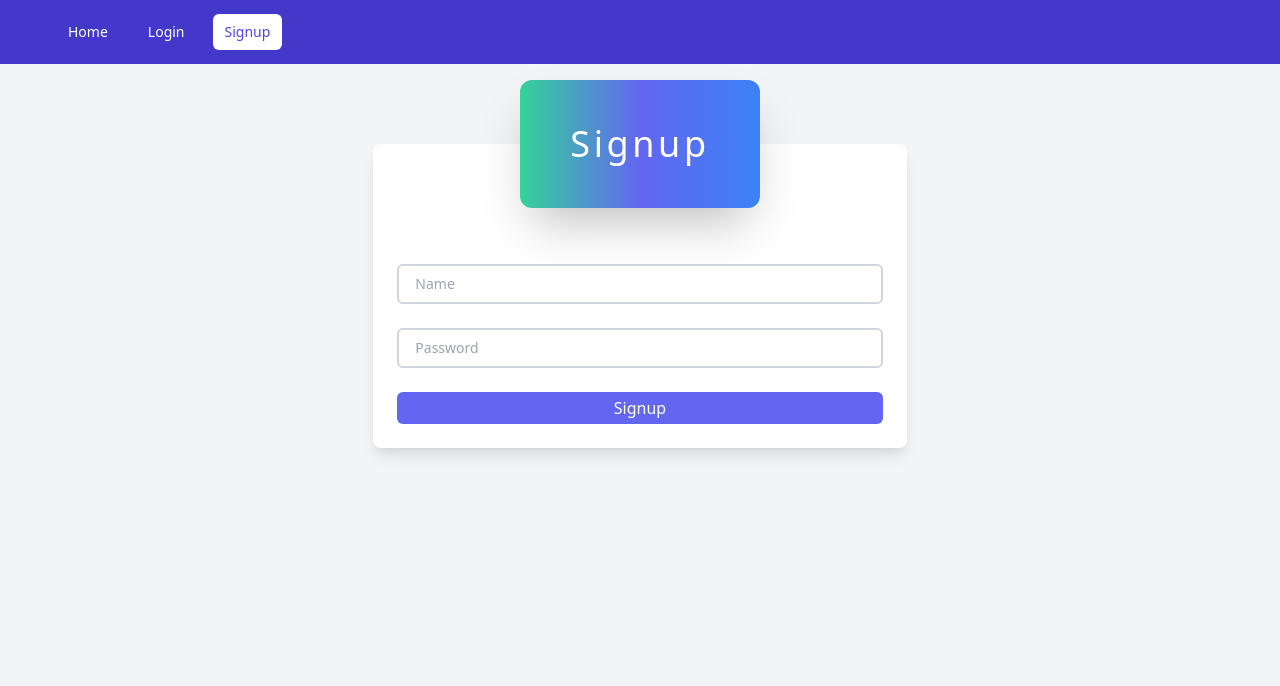
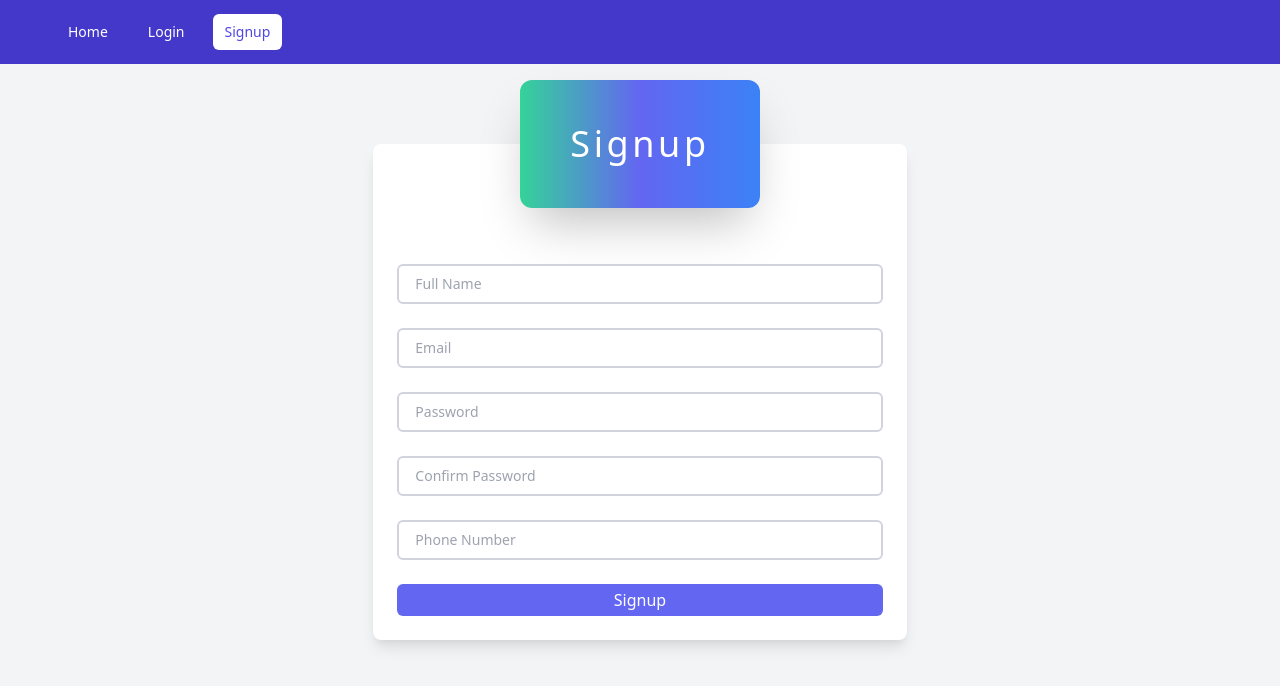
Before and after one commit to VinitTomar/reactjs-assignment, a Next.js app: page /signup in a window 1280 px wide. Shown: the top 686 px of the page. Built offline with nearby package versions, Linux system fonts and the light colour scheme.

Commit message:
singup form setup email async validator added

```diff
--- a/components/input.tsx
+++ b/components/input.tsx
@@ -4,9 +4,10 @@ import { useState } from "react";
 
 export default function Input(props: any) {
 
-  const { label, classes, ...inputProps } = props;
+  const { label, classes, isValidating, validate, ...inputProps } = props;
   const [labelAtTop, setLabelAtTop] = useState(false);
-  const [field, meta] = useField(inputProps);
+  const [field, meta] = useField({...inputProps, validate});
+
   let hasError = () => {
     return !!meta.error && !!meta.touched;
   };
@@ -58,7 +59,7 @@ export default function Input(props: any) {
       <input
         {...field}
         {...inputProps}
-
+        autoComplete="off"
         className={getInputFiledClasses()}
 
         onBlur={(e) => {
@@ -68,7 +69,10 @@ export default function Input(props: any) {
         onFocus={() => updateLabelAtTop(true)}
       />
       {
-        hasError() ? <div className="absolute text-red-500 text-xs">{meta.error}</div> : null
+        hasError() && !isValidating ? <div className="absolute text-red-500 text-xs">{meta.error}</div> : null
+      }
+      {
+        isValidating ? <div className="absolute text-xs text-gray-500">{ isValidating }</div> : null
       }
     </div>
   );
--- a/pages/api/hello.ts
+++ b/pages/api/hello.ts
@@ -9,5 +9,5 @@ export default function handler(
   req: NextApiRequest,
   res: NextApiResponse<Data>
 ) {
-  res.status(200).json({ name: 'John Doe' })
+  res.status(200).json({ name: 'Vinit tomar' })
 }
--- a/pages/signup.tsx
+++ b/pages/signup.tsx
@@ -1,48 +1,126 @@
 import { Form, Formik } from "formik";
 import { NextPage } from "next";
+import { useState } from "react";
 import Card from "../components/card";
 import Input from "../components/input";
 
-type SignupModel = {
-  name: string
-  pass: string
+interface SignupModel {
+  fullName: string;
+  email: string;
+  password: string;
+  confirmPassword: string;
+  phoneNumber: string;
+}
+
+type ValidationError = Partial<{
+  [Property in keyof SignupModel]: any;
+}>;
+
+type setSubmitting = {
+  setSubmitting: (val: boolean) => void
+}
+
+type CancelableResolver = (val: 'canceled') => 'canceled';
+
+const sleep = (ms: number) => new Promise(resolve => setTimeout(resolve, ms));
+const emailUsed = async (email: string) => {
+  await sleep(2000);
+  return ['abc@mail.com', 'abc2@mail.com', 'abc3@mail.com'].includes(email);
 }
 
 const Signup: NextPage = () => {
-  const validate = (value:SignupModel) => {
-    const error: any = {};
-    const { name, pass } = value;
-    if (!name) {
-      error.name = 'Name is required';
+  const [isValidatingEmail, setIsValidatingEmail] = useState('');
+
+  const initialValues = {
+    fullName: '',
+    email: '',
+    password: '',
+    confirmPassword: '',
+    phoneNumber: ''
+  };
+
+  let cancelPromise:CancelableResolver = (val:'canceled') => val ;
+
+
+  const fullNameValidator = (fullName: string) => {
+    if (!fullName) {
+      return 'Full Name is required';
+    }
+  }
+
+  const emailValidator = async (email: string) => {
+    if (!email) {
+      setIsValidatingEmail('');
+      return 'Email is required';
     }
 
-    if (!pass) {
-      error.pass = 'Password is required';
+    cancelPromise('canceled');
+    setIsValidatingEmail('checking email availability');
+    const isEmailUsed: boolean | 'canceled' | unknown =
+      await Promise.race([
+        new Promise((resolve: any) => cancelPromise = resolve),
+        emailUsed(email)
+      ]);
+
+    if (isEmailUsed) {
+      setIsValidatingEmail('');
+      return 'Email is already used';
     }
+
+    if (isEmailUsed !== 'canceled') {
+      setIsValidatingEmail('');
+    }
+
+  }
+
+  const passwordValidator = (password: string) => {
+    if (!password) {
+      return 'Password is required';
+    }
+  }
+
+  const phoneNumberValidator = (phoneNumber: string) => {
+    if (!phoneNumber) {
+      return 'Phone number is required';
+    }
+  }
+
+  const validate = async (value:SignupModel) => {
+    const error: ValidationError = {};
+    const { password, confirmPassword } = value;
+
+    if (!confirmPassword) {
+      error.confirmPassword = 'Confirm Password is required';
+    } else if (password !== confirmPassword) {
+      error.confirmPassword = 'Confirm Password did not match password';
+    }
+
     return error;
+  }
+
+  const onSubmit = (value:SignupModel,{setSubmitting}:setSubmitting) => {
+    console.log({ value });
+    setTimeout(() => {
+      setSubmitting(true);
+    }, 400);
   }
 
   return (
     <Card label="Signup" className="from-green-400 via-indigo-500 to-blue-500">
       <Formik
-        initialValues={{
-          name: '',
-          pass: ''
-        }}
+        initialValues={initialValues}
         validate={validate}
-        onSubmit={
-          (value,{setSubmitting}) => {
-            console.log({value})
-          }
-        }
+        onSubmit={onSubmit}
       >
-        {({isSubmitting}) => (
+        {({isSubmitting, isValidating}) => (
           <Form className="w-full">
-            <Input type="text" label="name" name="name" id="name"></Input>
-            <Input type="password" label="password" name="pass" id="pass"></Input>
-            <button type="submit" disabled={isSubmitting} className="w-full rounded-md py-1 bg-indigo-500 text-white">Signup</button>
+            <Input type="text" label="full name" name="fullName" validate={fullNameValidator}></Input>
+            <Input type="email" label="email" name="email" validate={emailValidator} isValidating={isValidatingEmail}></Input>
+            <Input type="password" label="password" name="password" validate={passwordValidator}></Input>
+            <Input type="password" label="confirm password" name="confirmPassword" validate={passwordValidator}></Input>
+            <Input type="tel" label="phone number" name="phoneNumber" validate={phoneNumberValidator}></Input>
+            <button type="submit" disabled={isSubmitting || isValidating} className="w-full rounded-md py-1 bg-indigo-500 text-white">Signup</button>
           </Form>
-
         )}
       </Formik>
     </Card>
```
